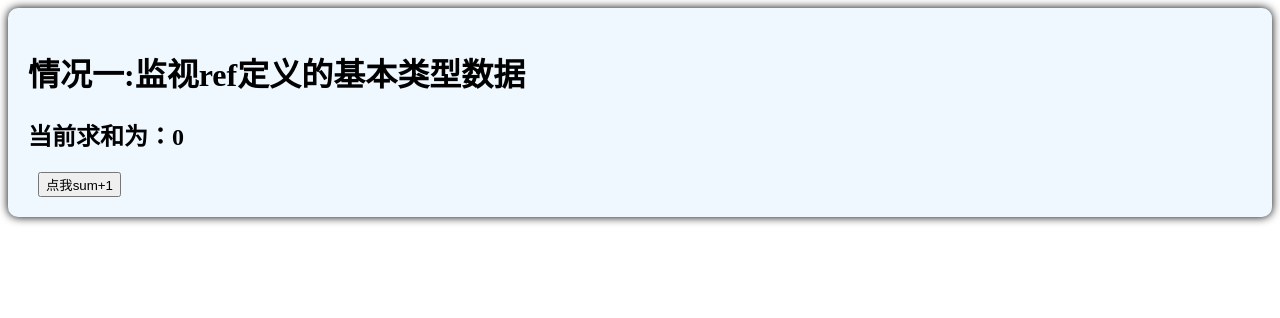
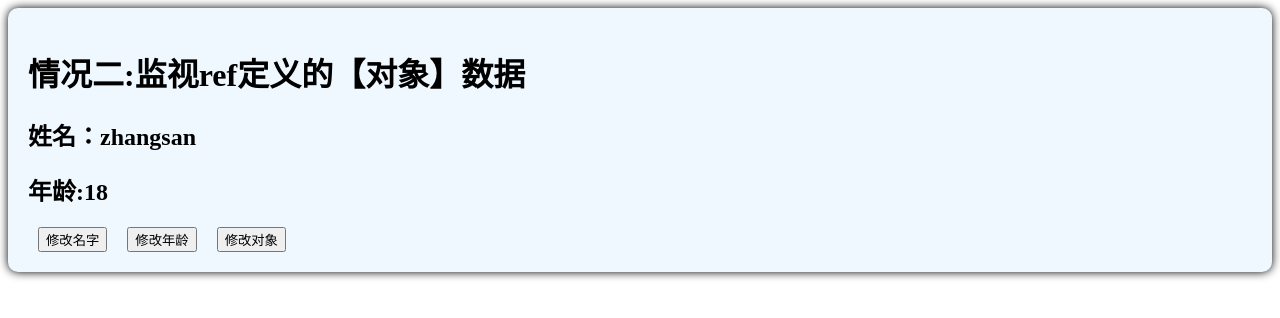
Before and after one commit to yuranqiu/test_main_codes, a Vue app in the folder hello_vue3/: page / in a window 1280 px wide. Shown: the top 318 px of the page. Built offline with nearby package versions, Linux system fonts and the light colour scheme; the HTML template or start-up script is replaced by a standard one.

Commit message:
12.watch监视情况二

```diff
--- a/hello_vue3/src/components/Person.vue
+++ b/hello_vue3/src/components/Person.vue
@@ -1,26 +1,38 @@
 <template>
     <div class="person">
-    <h1>情况一:监视ref定义的基本类型数据</h1>
-    <h2>当前求和为：{{ sum }}</h2>
-    <button @click="changeSum">点我sum+1</button>
+    <h1>情况二:监视ref定义的【对象】数据</h1>
+    <h2>姓名：{{ person.name }}</h2>
+    <h2>年龄:{{ person.age }}</h2>
+    <button @click="changeName">修改名字</button>
+    <button @click="changeAge">修改年龄</button>
+    <button @click="changePerson">修改对象</button>
     </div>
 </template>
 
 <script lang='ts' setup name ="Person">
     import {ref,watch} from 'vue'
     //数据
-    let sum = ref(0)
+    let person = ref({
+        name:"zhangsan",
+        age:18
+    })
     //方法
-    function changeSum(){
-        sum.value += 1
+    function changeName(){
+        person.value.name += '~'
     }
-    //监视，情况一：监视[ref]定义的[基本类型]数据
-    const stopWatch = watch(sum,(newValue,oldValue)=>{
-        console.log('sum变化了',newValue,oldValue)
-        if (newValue>=10) {
-            stopWatch()
-        }
-    })
+    function changeAge(){
+        person.value.age += 1
+    }
+    function changePerson(){
+        person.value = {name:'李四', age:90}
+    }
+
+    //监视,情况一:监视ref定义的【对象类型】数据，监视的是对象的地址值，若想监视对象内部属性的变化，需要手动开启深度监视
+    //watch的第一个参数:被监视的数据，第二个参数:监视的回调,第三个参数:配置对象
+    watch(person,(newValue,oldValue)=>{
+        console.log('person变化了',newValue,oldValue)
+    },{deep:true,immediate:true})
+
 </script>
 
 <style scoped>
```
